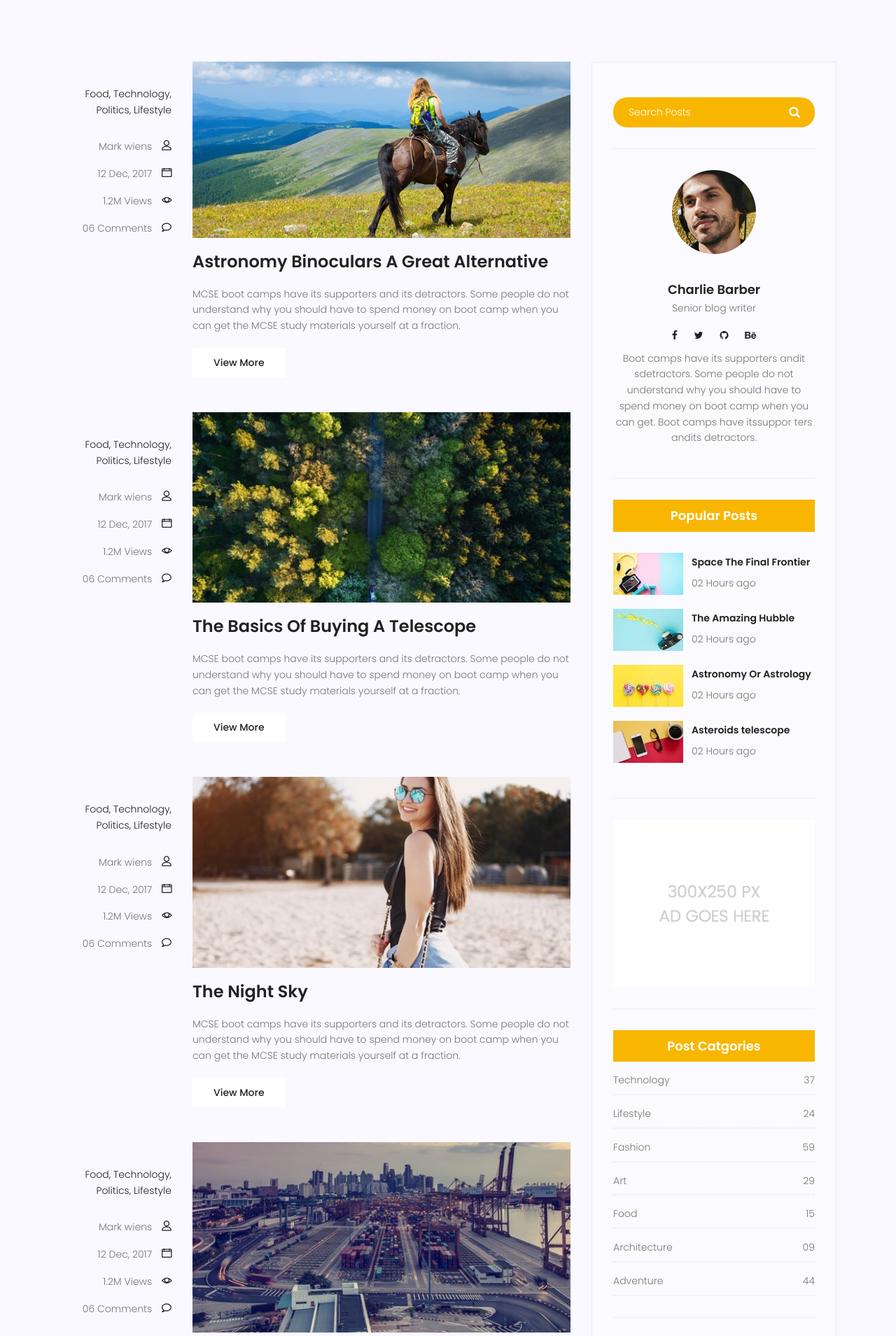
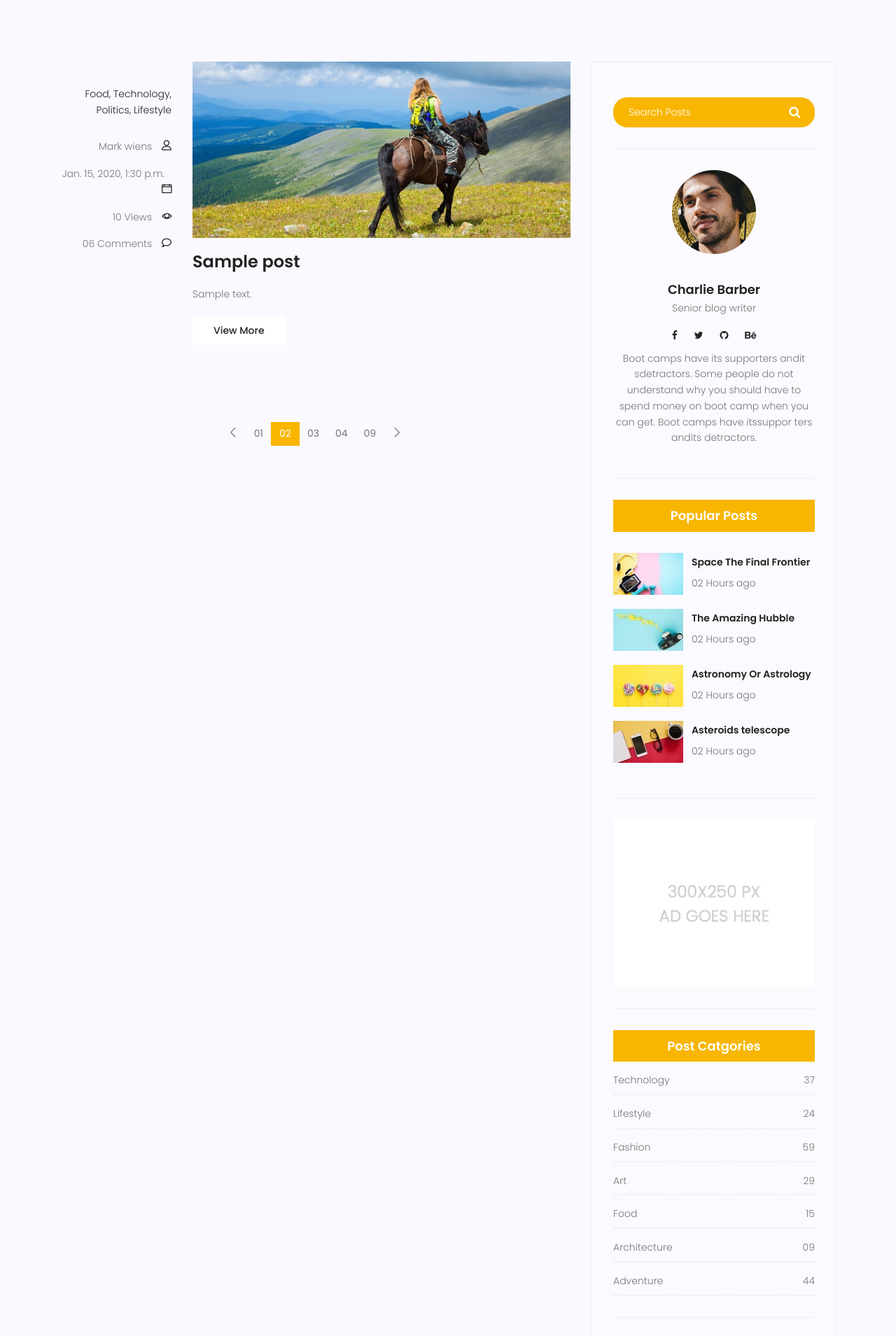
Before and after one commit to RSS-1997/mysite, a Django app: page /blog/ in a window 1280 px wide. Shown: the part 994-2903 px from the top of the page at 70% size. Run offline with Django 5.2, Linux system fonts and the light colour scheme; tables that the repository leaves empty hold one stand-in row (values such as "Sample post"); some libraries are stand-ins or nearby versions.

Commit message:
feat(blog): display blog posts on the blog home page
- retrieve published posts using Django ORM
- pass QuerySet to the template context
- render blog post data dynamically in the template

```diff
--- a/blog/views.py
+++ b/blog/views.py
@@ -1,8 +1,11 @@
 from django.shortcuts import render
+from blog.models import Post
 
 # Create your views here.
 def blog_view(request):
-    return render(request, 'blog/blog-home.html')
+    posts = Post.objects.filter(status=1)
+    context = {'posts': posts}
+    return render(request, 'blog/blog-home.html', context)
 
 def blog_single(request):
     return render(request, 'blog/blog-single.html')
--- a/templates/blog/blog-home.html
+++ b/templates/blog/blog-home.html
@@ -88,6 +88,7 @@
 	<div class="container">
 		<div class="row">
 			<div class="col-lg-8 posts-list">
+				{% for post in posts %}
 				<div class="single-post row">
 					<div class="col-lg-3  col-md-3 meta-details">
 						<ul class="tags">
@@ -99,9 +100,9 @@
 						<div class="user-details row">
 							<p class="user-name col-lg-12 col-md-12 col-6"><a href="#">Mark wiens</a> <span
 									class="lnr lnr-user"></span></p>
-							<p class="date col-lg-12 col-md-12 col-6"><a href="#">12 Dec, 2017</a> <span
+							<p class="date col-lg-12 col-md-12 col-6"><a href="#">{{post.published_date}}</a> <span
 									class="lnr lnr-calendar-full"></span></p>
-							<p class="view col-lg-12 col-md-12 col-6"><a href="#">1.2M Views</a> <span
+							<p class="view col-lg-12 col-md-12 col-6"><a href="#">{{post.counted_views}} Views</a> <span
 									class="lnr lnr-eye"></span></p>
 							<p class="comments col-lg-12 col-md-12 col-6"><a href="#">06 Comments</a> <span
 									class="lnr lnr-bubble"></span></p>
@@ -111,119 +112,16 @@
 						<div class="feature-img">
 							<img class="img-fluid" src="{% static 'img/blog/feature-img1.jpg' %}" alt="">
 						</div>
-						<a class="posts-title" href="blog-single.html">
-							<h3>Astronomy Binoculars A Great Alternative</h3>
+						<a class="posts-title" href="#">
+							<h3>{{post.title}}</h3>
 						</a>
 						<p class="excert">
-							MCSE boot camps have its supporters and its detractors. Some people do not understand
-							why you should have to spend money on boot camp when you can get the MCSE study
-							materials yourself at a fraction.
+							{{post.content}}
 						</p>
-						<a href="blog-single.html" class="primary-btn">View More</a>
+						<a href="#" class="primary-btn">View More</a>
 					</div>
 				</div>
-				<div class="single-post row">
-					<div class="col-lg-3  col-md-3 meta-details">
-						<ul class="tags">
-							<li><a href="#">Food,</a></li>
-							<li><a href="#">Technology,</a></li>
-							<li><a href="#">Politics,</a></li>
-							<li><a href="#">Lifestyle</a></li>
-						</ul>
-						<div class="user-details row">
-							<p class="user-name col-lg-12 col-md-12 col-6"><a href="#">Mark wiens</a> <span
-									class="lnr lnr-user"></span></p>
-							<p class="date col-lg-12 col-md-12 col-6"><a href="#">12 Dec, 2017</a> <span
-									class="lnr lnr-calendar-full"></span></p>
-							<p class="view col-lg-12 col-md-12 col-6"><a href="#">1.2M Views</a> <span
-									class="lnr lnr-eye"></span></p>
-							<p class="comments col-lg-12 col-md-12 col-6"><a href="#">06 Comments</a> <span
-									class="lnr lnr-bubble"></span></p>
-						</div>
-					</div>
-					<div class="col-lg-9 col-md-9 ">
-						<div class="feature-img">
-							<img class="img-fluid" src="{% static 'img/blog/feature-img2.jpg' %}" alt="">
-						</div>
-						<a class="posts-title" href="blog-single.html">
-							<h3>The Basics Of Buying A Telescope</h3>
-						</a>
-						<p class="excert">
-							MCSE boot camps have its supporters and its detractors. Some people do not understand
-							why you should have to spend money on boot camp when you can get the MCSE study
-							materials yourself at a fraction.
-						</p>
-						<a href="blog-single.html" class="primary-btn">View More</a>
-					</div>
-				</div>
-				<div class="single-post row">
-					<div class="col-lg-3  col-md-3 meta-details">
-						<ul class="tags">
-							<li><a href="#">Food,</a></li>
-							<li><a href="#">Technology,</a></li>
-							<li><a href="#">Politics,</a></li>
-							<li><a href="#">Lifestyle</a></li>
-						</ul>
-						<div class="user-details row">
-							<p class="user-name col-lg-12 col-md-12 col-6"><a href="#">Mark wiens</a> <span
-									class="lnr lnr-user"></span></p>
-							<p class="date col-lg-12 col-md-12 col-6"><a href="#">12 Dec, 2017</a> <span
-									class="lnr lnr-calendar-full"></span></p>
-							<p class="view col-lg-12 col-md-12 col-6"><a href="#">1.2M Views</a> <span
-									class="lnr lnr-eye"></span></p>
-							<p class="comments col-lg-12 col-md-12 col-6"><a href="#">06 Comments</a> <span
-									class="lnr lnr-bubble"></span></p>
-						</div>
-					</div>
-					<div class="col-lg-9 col-md-9">
-						<div class="feature-img">
-							<img class="img-fluid" src="{% static 'img/blog/feature-img4.jpg' %}" alt="">
-						</div>
-						<a class="posts-title" href="blog-single.html">
-							<h3>The Night Sky</h3>
-						</a>
-						<p class="excert">
-							MCSE boot camps have its supporters and its detractors. Some people do not understand
-							why you should have to spend money on boot camp when you can get the MCSE study
-							materials yourself at a fraction.
-						</p>
-						<a href="blog-single.html" class="primary-btn">View More</a>
-					</div>
-				</div>
-				<div class="single-post row">
-					<div class="col-lg-3 col-md-3 meta-details">
-						<ul class="tags">
-							<li><a href="#">Food,</a></li>
-							<li><a href="#">Technology,</a></li>
-							<li><a href="#">Politics,</a></li>
-							<li><a href="#">Lifestyle</a></li>
-						</ul>
-						<div class="user-details row">
-							<p class="user-name col-lg-12 col-md-12 col-6"><a href="#">Mark wiens</a> <span
-									class="lnr lnr-user"></span></p>
-							<p class="date col-lg-12 col-md-12 col-6"><a href="#">12 Dec, 2017</a> <span
-									class="lnr lnr-calendar-full"></span></p>
-							<p class="view col-lg-12 col-md-12 col-6"><a href="#">1.2M Views</a> <span
-									class="lnr lnr-eye"></span></p>
-							<p class="comments col-lg-12 col-md-12 col-6"><a href="#">06 Comments</a> <span
-									class="lnr lnr-bubble"></span></p>
-						</div>
-					</div>
-					<div class="col-lg-9 col-md-9">
-						<div class="feature-img">
-							<img class="img-fluid" src="{% static 'img/blog/feature-img5.jpg' %}" alt="">
-						</div>
-						<a class="posts-title" href="blog-single.html">
-							<h3>Telescopes 101</h3>
-						</a>
-						<p class="excert">
-							MCSE boot camps have its supporters and its detractors. Some people do not understand
-							why you should have to spend money on boot camp when you can get the MCSE study
-							materials yourself at a fraction.
-						</p>
-						<a href="blog-single.html" class="primary-btn">View More</a>
-					</div>
-				</div>
+				{% endfor %}
 				<nav class="blog-pagination justify-content-center d-flex">
 					<ul class="pagination">
 						<li class="page-item">
```
